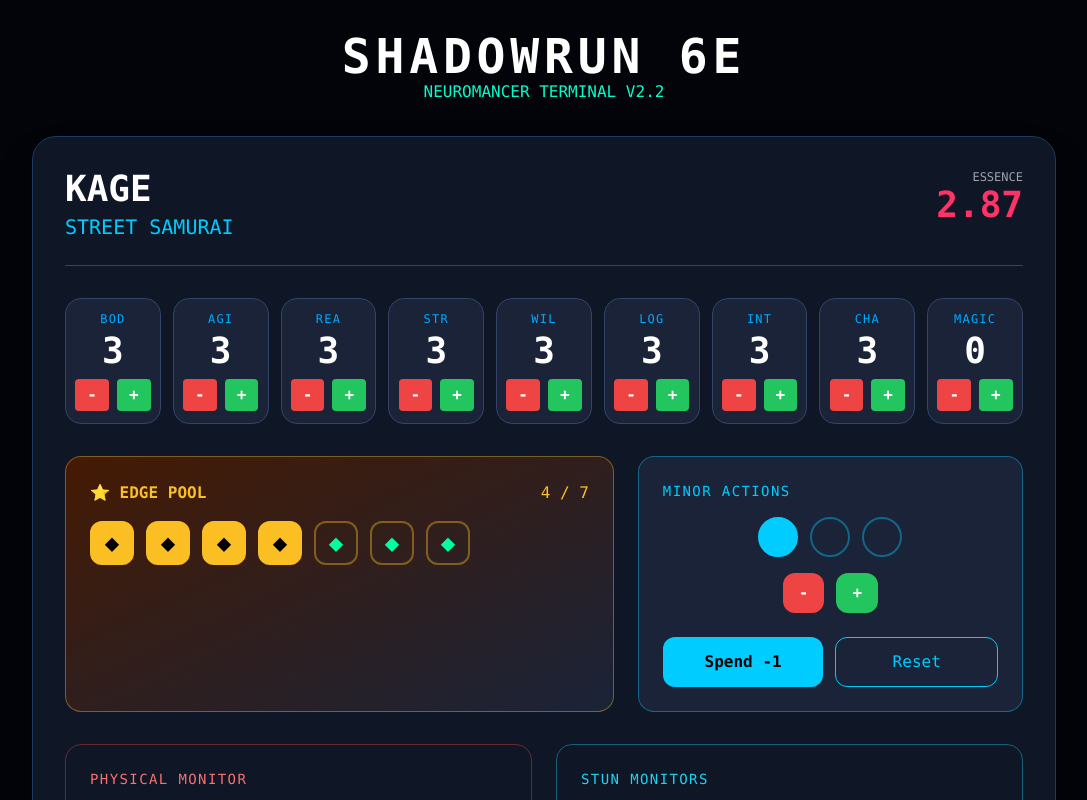
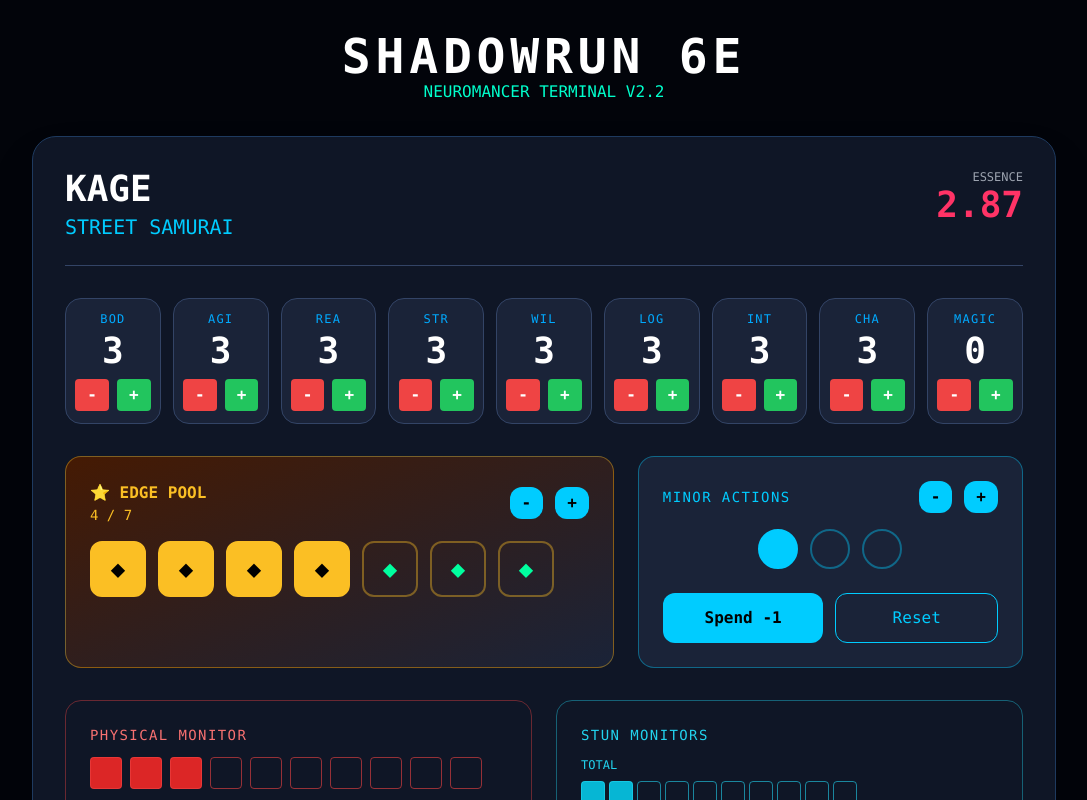
Before and after one commit to sicardalexis-cloud/sr6-helper, a React (Vite) app: page / in a window 1280 px wide. Shown: the top 800 px of the page, without its empty margins (96-1183 px from the left). Built offline with nearby package versions, Linux system fonts and the light colour scheme.

Commit message:
Update App.tsx

```diff
--- a/src/App.tsx
+++ b/src/App.tsx
@@ -12,6 +12,7 @@ function App() {
     stun: 2,
     drainStun: 0,
     minorActions: 1,
+    minorActionSlots: 3,
   });
 
   const update = (key: string, value: number) => setChar(p => ({ ...p, [key]: value }));
@@ -63,14 +64,20 @@ function App() {
           {/* Edge Pool + Combat Actions */}
           <div className="grid grid-cols-1 lg:grid-cols-12 gap-6 mb-8">
             <div className="lg:col-span-7 bg-gradient-to-br from-amber-950 to-[#1a2338] border border-amber-400/40 rounded-2xl p-6">
-              <div className="flex justify-between mb-4">
-                <div className="text-amber-400 font-bold">⭐ EDGE POOL</div>
-                <div className="text-amber-400">{char.edgeCurrent} / {char.edge}</div>
+              <div className="flex justify-between mb-4 items-center">
+                <div>
+                  <div className="text-amber-400 font-bold">⭐ EDGE POOL</div>
+                  <div className="text-amber-400 text-sm">{char.edgeCurrent} / {char.edge}</div>
+                </div>
+                <div className="flex gap-3">
+                  <button onClick={() => update('edgeCurrent', Math.max(0, char.edgeCurrent - 1))} className="bg-[#00ccff] text-black px-3 py-1 rounded-xl font-bold">-</button>
+                  <button onClick={() => update('edgeCurrent', Math.min(char.edge, char.edgeCurrent + 1))} className="bg-[#00ccff] text-black px-3 py-1 rounded-xl font-bold">+</button>
+                </div>
               </div>
               <div className="flex gap-3 flex-wrap">
                 {Array.from({length: char.edge}).map((_, i) => (
                   <div key={i} onClick={() => setChar(p => ({...p, edgeCurrent: Math.max(0, p.edgeCurrent-1)}))}
-                    className={`w-11 h-11 rounded-xl border-2 flex items-center justify-center text-2xl cursor-pointer transition-all ${i < char.edgeCurrent ? 'bg-amber-400 text-black border-amber-400' : 'border-amber-400/40'}`}>
+                    className={`w-14 h-14 rounded-xl border-2 flex items-center justify-center text-2xl cursor-pointer transition-all ${i < char.edgeCurrent ? 'bg-amber-400 text-black border-amber-400' : 'border-amber-400/40'}`}>
                     ◆
                   </div>
                 ))}
@@ -78,19 +85,25 @@ function App() {
             </div>
 
             <div className="lg:col-span-5 bg-[#1a2338] border border-[#00ccff]/40 rounded-2xl p-6">
-              <div className="text-[#00ccff] text-sm tracking-widest">MINOR ACTIONS</div>
+              <div className="flex items-center justify-between">
+                <div className="text-[#00ccff] text-sm tracking-widest">MINOR ACTIONS</div>
+                <div className="flex gap-3">
+                  <button onClick={() => {
+                    const newSlots = Math.max(1, char.minorActionSlots - 1);
+                    update('minorActionSlots', newSlots);
+                    if (char.minorActions > newSlots) update('minorActions', newSlots);
+                  }} className="bg-[#00ccff] text-black px-3 py-1 rounded-xl font-bold">-</button>
+                  <button onClick={() => update('minorActionSlots', Math.min(6, char.minorActionSlots + 1))} className="bg-[#00ccff] text-black px-3 py-1 rounded-xl font-bold">+</button>
+                </div>
+              </div>
               <div className="flex items-center justify-center gap-3 mt-4">
-                {Array.from({length: 3}).map((_, i) => (
+                {Array.from({length: char.minorActionSlots}).map((_, i) => (
                   <div key={i} className={`w-10 h-10 rounded-full border-2 ${i < char.minorActions ? 'bg-[#00ccff] border-[#00ccff]' : 'border-[#00ccff]/40'}`} />
                 ))}
               </div>
-              <div className="flex justify-center gap-3 mt-4">
-                <button onClick={() => update('minorActions', Math.max(0, char.minorActions - 1))} className="bg-red-500 text-white px-4 py-2 rounded-xl font-bold">-</button>
-                <button onClick={() => update('minorActions', Math.min(3, char.minorActions + 1))} className="bg-green-500 text-white px-4 py-2 rounded-xl font-bold">+</button>
-              </div>
               <div className="flex gap-3 mt-6">
                 <button onClick={() => update('minorActions', Math.max(0, char.minorActions - 1))} className="flex-1 bg-[#00ccff] text-black py-3 rounded-xl font-bold hover:bg-white">Spend -1</button>
-                <button onClick={() => update('minorActions', 3)} className="flex-1 border border-[#00ccff] py-3 rounded-xl text-[#00ccff]">Reset</button>
+                <button onClick={() => update('minorActions', char.minorActionSlots)} className="flex-1 border border-[#00ccff] py-3 rounded-xl text-[#00ccff]">Reset</button>
               </div>
             </div>
           </div>
```
